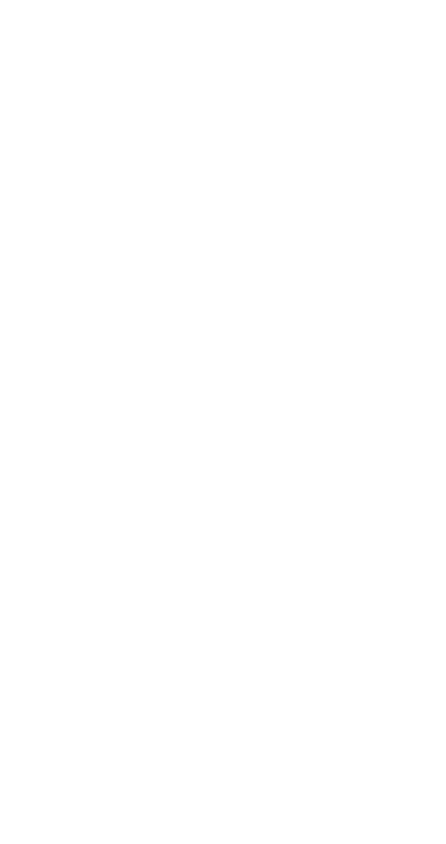
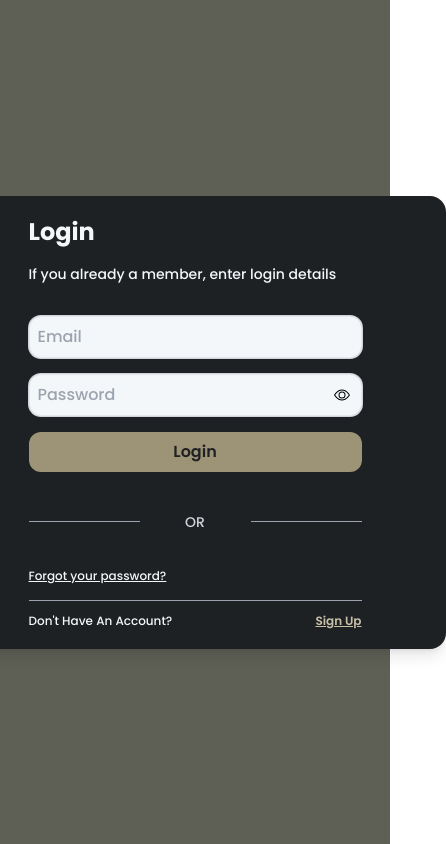
Before and after one commit to RifaOrin/LearnCS-Frontend, a React (Create React App) app: page /login in a window 390 px wide. Before the commit this address had no page. Shown: the whole page, 446 px wide, since content can reach past the window. Built offline with nearby package versions, Linux system fonts and the light colour scheme; what tailwindcss-blend-mode would draw is missing.

Commit message:
Responsive Login page design added

```diff
--- a/src/App.js
+++ b/src/App.js
@@ -2,6 +2,7 @@ import LandingPage from "./LandingPage";
 import Course from "./courses";
 import Signup from "./signup";
 import Contact from "./contactUs";
+import Login from "./login";
 import {
   BrowserRouter as Router,
   Routes,
@@ -25,6 +26,9 @@ function App() {
       <Routes>
           <Route path="/contact" element={<Contact/>}></Route>
       </Routes>
+      <Routes>
+          <Route path="/login" element={<Login/>}></Route>
+      </Routes>
       </Router>
     </div>
   );
--- a/src/contactUs.js
+++ b/src/contactUs.js
@@ -57,7 +57,7 @@ function Contact(){
                                         <label for="">Message</label>
                                         <textarea placeholder='Message' rows='4' className='ring-1 ring-gray-300 w-full rounded-md px-4 py-2 mt-2 outline-none focus:ring-2 focus:ring-[#05F26C]'></textarea>
                                     </div>
-                                    <button className='inline-block self-end bg-[#498C60] hover:bg-[#7ED98B] hover:text-gray-600 text-white font-bold rounded-lg px-6 py-2 uppercase text-sm'>Send Message</button>
+                                    <button className='inline-block self-end bg-[#498C60] hover:bg-[#7ED98B] hover:text-gray-600 hover:scale-105 duration-300 text-white font-bold rounded-lg px-6 py-2 uppercase text-sm'>Send Message</button>
                                 </form>
                             </div>
                         </div>
--- a/src/login.js
+++ b/src/login.js
@@ -1,4 +1,5 @@
 import { useState } from "react";
+import Background from './images/background.jpg';
 import axios from "axios";
 import { useNavigate, Link } from "react-router-dom";
 const Url = "http://127.0.0.1:8000/auth/jwt/create/";
@@ -30,36 +31,53 @@ function LoginPage() {
     };
     return (
         <body>
-            <div>
-                <h1> Login </h1>
-                <form>
-                    <div>
-                        <input
-                            type="text"
-                            onChange={(e) => setEmail(e.target.value)}
-                            required
-                        />
-                        <span></span>
-                        <label>Email</label>
+            <section className="bg-[#5E6055] min-h-screen flex items-center justify-center">
+                {/*--login container*/}
+                <div className="bg-[#1E2124] flex rounded-2xl shadow-lg max-w-3xl p-5 items-center">
+                    {/*form */}
+                    <div className="md:w-1/2 px-16">
+                        <h2 className="font-bold text-[#f3f7fa] text-2xl">Login</h2>
+                        <p className="text-[#f3f7fa] text-sm mt-4">If you already a member, enter login details</p>
+
+                        <form className="flex flex-col gap-4">
+
+                            <input className="ring-1 ring-gray-300 focus:ring-2 focus:ring-[#9D9477] p-2 mt-8 rounded-xl border bg-[#f3f7fa]" type="text" name="email" placeholder="Email" onChange={(e) => setEmail(e.target.value)} required/>
+                            <div className="relative">
+                                <input className="ring-1 ring-gray-300 focus:ring-2 focus:ring-[#9D9477] p-2 rounded-xl border w-full bg-[#f3f7fa] " type="password" placeholder="Password" onChange={(e) => setPassword(e.target.value)} required/>
+                                <svg xmlns="http://www.w3.org/2000/svg" width="16" height="16" fill="text-[#1E2124]" class="bi bi-eye absolute top-1/2 right-3 -translate-y-1/2" viewBox="0 0 16 16">
+                                <path d="M16 8s-3-5.5-8-5.5S0 8 0 8s3 5.5 8 5.5S16 8 16 8zM1.173 8a13.133 13.133 0 0 1 1.66-2.043C4.12 4.668 5.88 3.5 8 3.5c2.12 0 3.879 1.168 5.168 2.457A13.133 13.133 0 0 1 14.828 8c-.058.087-.122.183-.195.288-.335.48-.83 1.12-1.465 1.755C11.879 11.332 10.119 12.5 8 12.5c-2.12 0-3.879-1.168-5.168-2.457A13.134 13.134 0 0 1 1.172 8z"/>
+                                <path d="M8 5.5a2.5 2.5 0 1 0 0 5 2.5 2.5 0 0 0 0-5zM4.5 8a3.5 3.5 0 1 1 7 0 3.5 3.5 0 0 1-7 0z"/>
+                                </svg>
+                            </div>
+                            <button className="bg-[#9D9477] rounded-xl text-[#1E2124] font-semibold py-2 hover:scale-105 duration-300" onClick={logindata}>Login</button>
+                        </form>
+                        <div className="mt-10 grid grid-cols-3 items-center text-gray-300">
+                           <hr className="border-gray-400"></hr>
+                           <p className="text-center text-sm cursor-pointer">OR</p>
+                           <hr className="border-gray-400"></hr>
+                        </div>
+
+                        <p className="mt-5 text-[#f3f7fa] text-xs underline cursor-pointer border-b border-gray-400 py-4">Forgot your password?</p>
+                        <div className="mt-3 text-xs flex justify-between items-center">
+                           <p className="text-[#f3f7fa] cursor-pointer">Don't Have An Account?</p>
+                           <Link className="text-[#c7bfa7] underline font-semibold hover:scale-105 duration-200" to="/signup">Sign Up</Link>
+                        </div>
+
+                </div>
+                    {/*image */}
+                    <div className="md:block hidden w-1/2">
+                        <img src={Background} className=' rounded-2xl'></img>
                     </div>
 
-                    <div>
-                        <input
-                            type="password"
-                            onChange={(e) => setPassword(e.target.value)}
-                            required
-                        />
-                        <span></span>
-                        <label>Password</label>
-                    </div>
+                </div>
 
-                    <button onClick={logindata}>Login</button>
+            </section>
 
-                    <div>
-                        Don't Have An Account? <Link to="/signup">Sign Up</Link>
-                    </div>
-                </form>
-            </div>
+
+
+
+
+
         </body>
     );
 }
```
Also changed, not shown: src/images/background.jpg (added).
